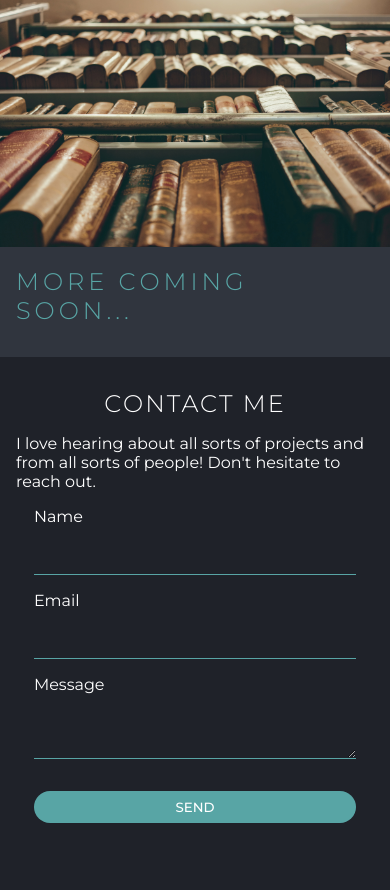
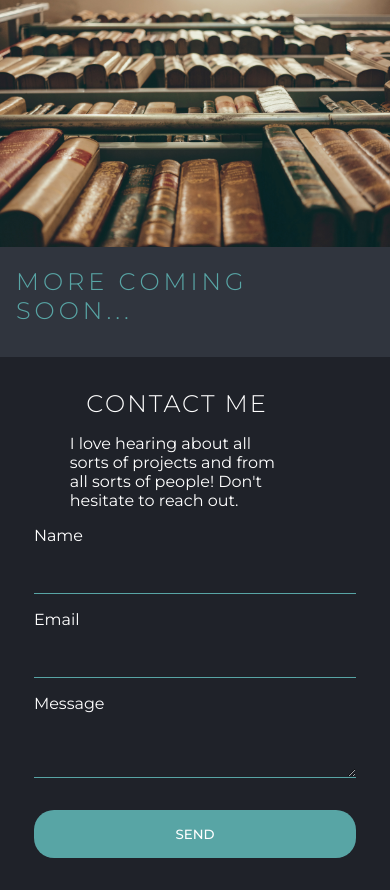
Before and after one commit to Dania-h/daniah, a React (Create React App) app: page / in a window 390 px wide. Shown: the part 2316-3206 px from the top of the page. Before the commit the page ends 3171 px from the top, so only its background shows below. Built offline with nearby package versions, Linux system fonts and the light colour scheme; no server answers.

Commit message:
Create responsive contact section

```diff
--- a/src/components/Contact/Contact.js
+++ b/src/components/Contact/Contact.js
@@ -45,7 +45,9 @@
         <input className="contact__form--input" type="email" name="user_email" required />
         <label className="contact__form--label">Message</label>
         <textarea className="contact__form--input" name="message" required />
-        <input className="contact__form--submit" type="submit" value="SEND" />
+        <div className="contact__form--submit-div">
+          <input className="contact__form--submit" type="submit" value="SEND" />
+        </div>
       </form>
     </section>
   );
--- a/src/components/Contact/Contact.scss
+++ b/src/components/Contact/Contact.scss
@@ -5,9 +5,27 @@
     @include section-setup-mobile;
     padding: 0 1rem;
 
+    @include tablet {
+        flex-direction: row;
+        align-items: flex-start;
+        font-size: 1.125rem;
+        padding: 0 2.25rem;
+    }
+
+    &__text {
+        width: 70%;
+        padding-right: 2.25rem;
+    }
+
     &__header {
         @include section-header;
         text-align: center;
+
+        @include tablet {
+            font-size: 2.25rem;
+            margin-bottom: 1.5rem;
+            text-align: left;
+        }
     }
 
     p {
@@ -36,15 +54,28 @@
             }
         }
 
+        &--submit-div {
+            @include tablet {
+                display: flex;
+                justify-content: flex-end;
+            }
+        }
+
         &--submit {
             background-color: $verdigris;
             font-weight: 500;
             margin: 1rem 0;
-            padding: 0.5rem;
+            padding: 1rem;
+            width: 100%;
             color: #FFF;
             border: none;
             border-radius: 20px;
             transition: all .2s ease-in-out;
+
+            @include tablet {
+                font-size: .875rem;
+                width: 50%;
+            }
 
             &:hover {
                 background-color: $mint;
```
